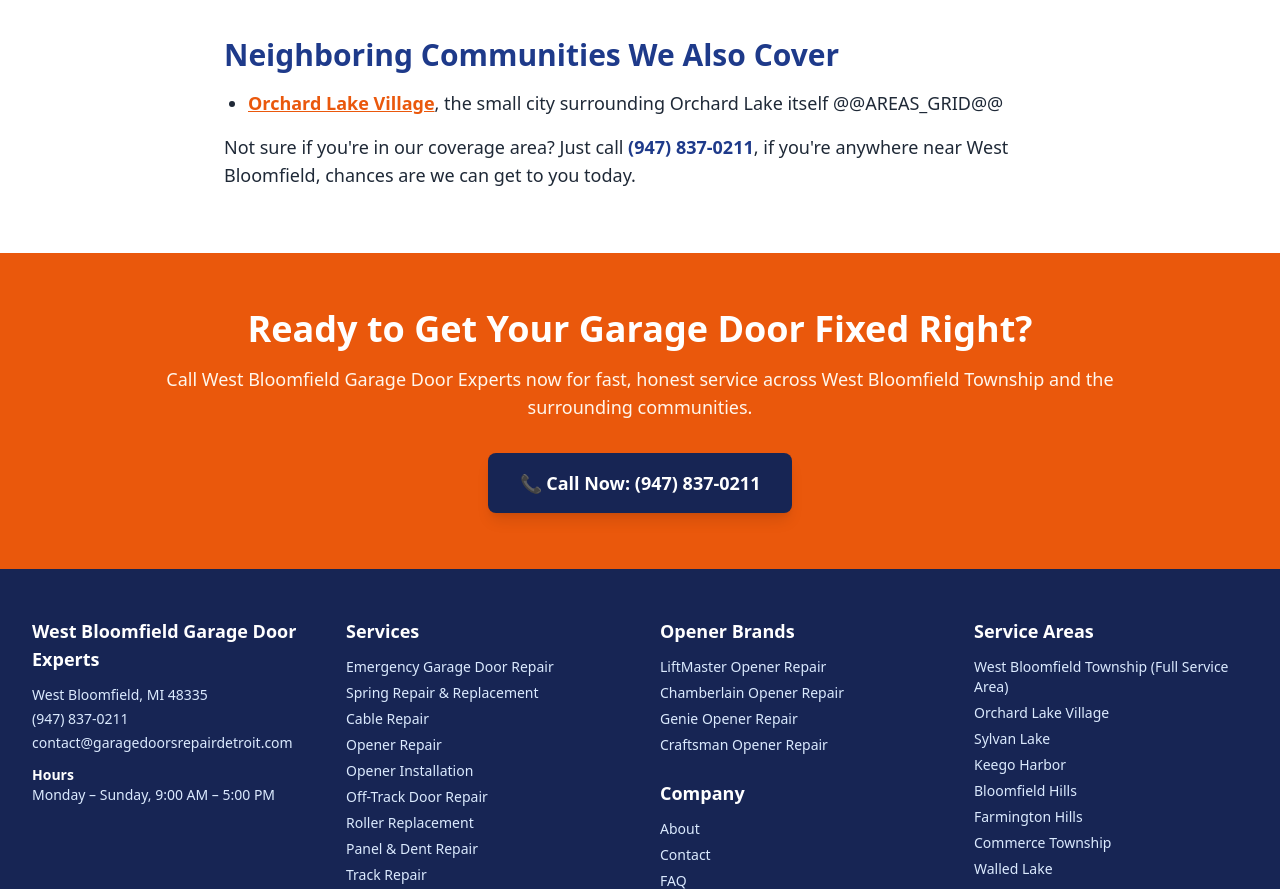
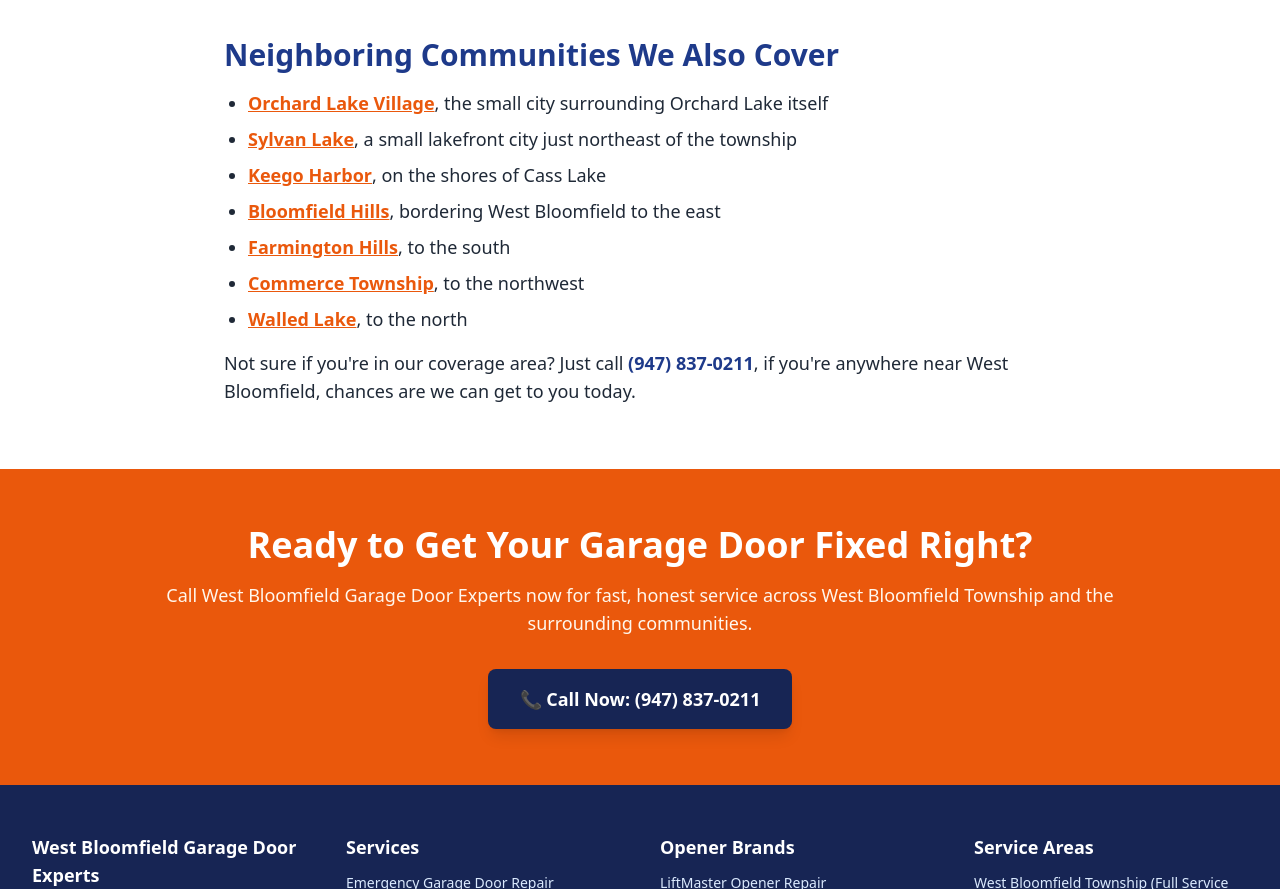
Before and after one commit to CJDigital99/garage-door-repair-west-bloomfield, a plain HTML site: page garage-door-repair-west-bloomfield-mi/index.html in a window 1280 px wide. Shown: the part 1654-2543 px from the top of the page. Drawn offline with nearby package versions, Linux system fonts and the light colour scheme.

Commit message:
SEO: fix @@AREAS_GRID@@ template placeholder
Per the 2026-09-21 weekly audit. The neighbouring-communities list on
/garage-door-repair-west-bloomfield-mi/ had a literal unreplaced
template placeholder where six of the seven area links should be. Only
Orchard Lake Village was rendering; Sylvan Lake, Keego Harbor,
Bloomfield Hills, Farmington Hills, Commerce Township and Walled Lake
were missing entirely from the body content (though still present in
header/footer nav).

Replaced with the six missing list items, matching the existing
Orchard Lake Village item's format and the footer's area list.

```diff
--- a/garage-door-repair-west-bloomfield-mi/index.html
+++ b/garage-door-repair-west-bloomfield-mi/index.html
@@ -154,8 +154,13 @@
 <p class="text-gray-800 text-base md:text-lg leading-relaxed mb-4"><strong class="font-semibold text-blue-900">Along Farmington Road and Pontiac Trail.</strong> Areas further from the water with more standard suburban housing stock, where we handle the same full range of repairs with equally fast response.</p>
 <h2 class="text-2xl md:text-3xl font-bold text-blue-900 mt-10 mb-4">Neighboring Communities We Also Cover</h2>
 <ul class="list-disc pl-6 space-y-2 text-gray-800 text-base md:text-lg mb-4">
-<li><a class="text-orange-600 font-semibold underline hover:text-orange-700" href="/garage-door-repair-orchard-lake-village-mi/">Orchard Lake Village</a>, the small city surrounding Orchard Lake itself
-@@AREAS_GRID@@</li>
+<li><a class="text-orange-600 font-semibold underline hover:text-orange-700" href="/garage-door-repair-orchard-lake-village-mi/">Orchard Lake Village</a>, the small city surrounding Orchard Lake itself</li>
+<li><a class="text-orange-600 font-semibold underline hover:text-orange-700" href="/garage-door-repair-sylvan-lake-mi/">Sylvan Lake</a>, a small lakefront city just northeast of the township</li>
+<li><a class="text-orange-600 font-semibold underline hover:text-orange-700" href="/garage-door-repair-keego-harbor-mi/">Keego Harbor</a>, on the shores of Cass Lake</li>
+<li><a class="text-orange-600 font-semibold underline hover:text-orange-700" href="/garage-door-repair-bloomfield-hills-mi/">Bloomfield Hills</a>, bordering West Bloomfield to the east</li>
+<li><a class="text-orange-600 font-semibold underline hover:text-orange-700" href="/garage-door-repair-farmington-hills-mi/">Farmington Hills</a>, to the south</li>
+<li><a class="text-orange-600 font-semibold underline hover:text-orange-700" href="/garage-door-repair-commerce-township-mi/">Commerce Township</a>, to the northwest</li>
+<li><a class="text-orange-600 font-semibold underline hover:text-orange-700" href="/garage-door-repair-walled-lake-mi/">Walled Lake</a>, to the north</li>
 </ul>
 <p class="text-gray-800 text-base md:text-lg leading-relaxed mb-4">Not sure if you're in our coverage area? Just call <strong class="font-semibold text-blue-900">(947) 837-0211</strong>, if you're anywhere near West Bloomfield, chances are we can get to you today.</p>
 </article>
```
